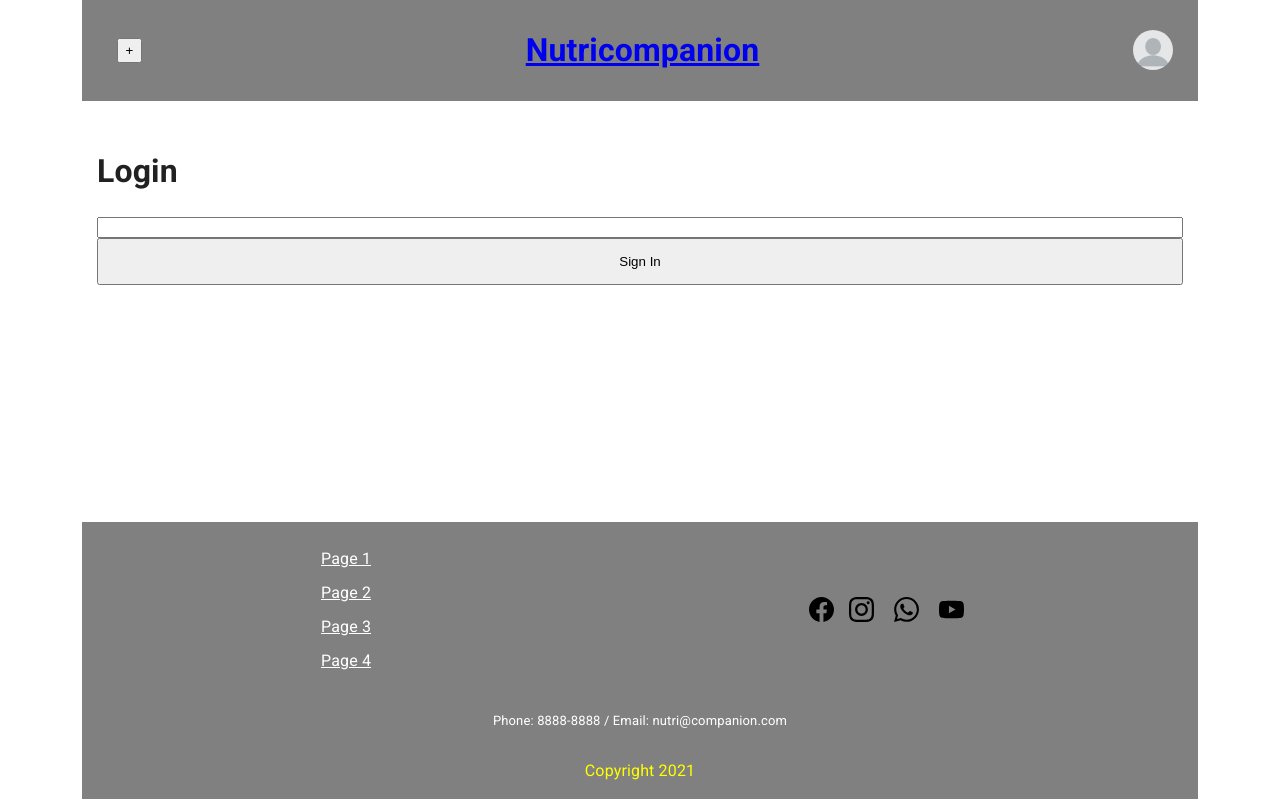
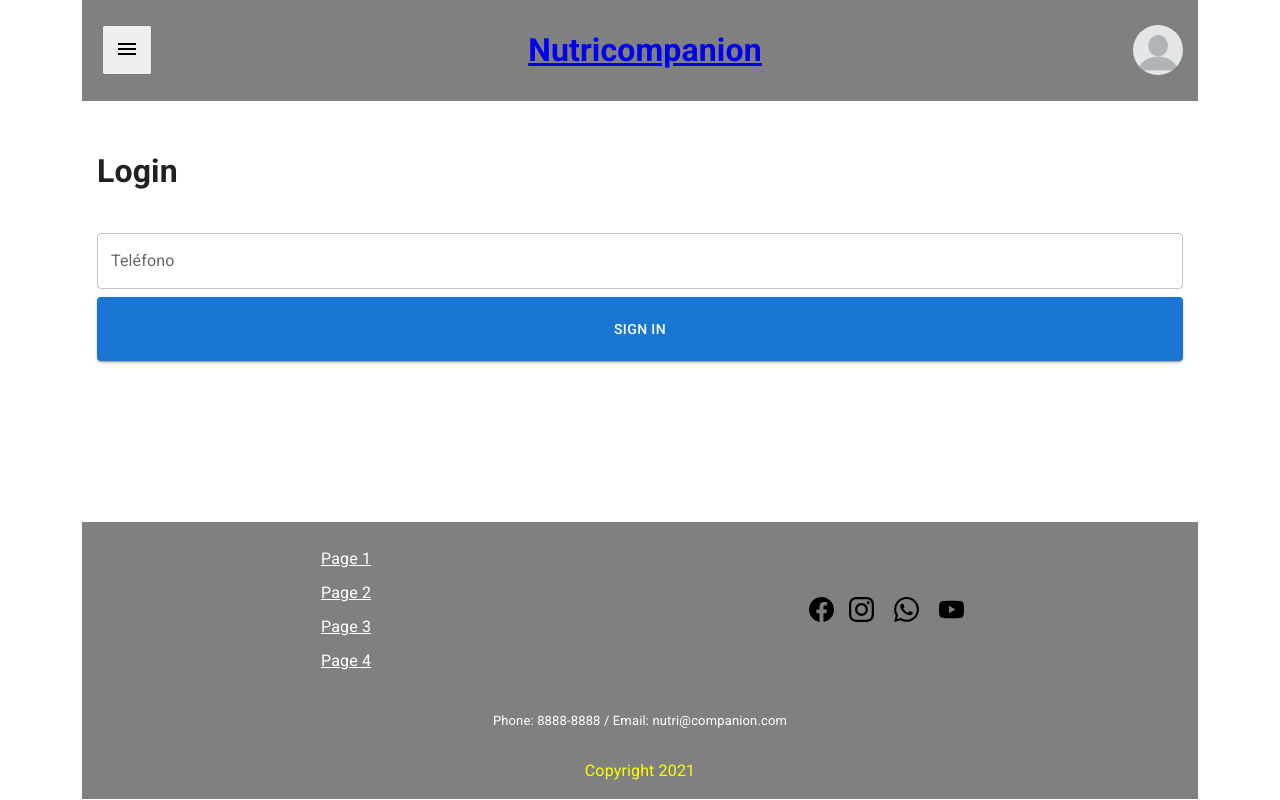
Before and after one commit to after-taste/nutricompanion, a Next.js app: page /user/login in a window 1280 px wide. Built offline with nearby package versions, Linux system fonts and the light colour scheme; no server answers.

Commit message:
MUI the login page

```diff
--- a/components/Avatar/Avatar.js
+++ b/components/Avatar/Avatar.js
@@ -1,4 +1,3 @@
-import { useEffect, useRef, useState } from 'react';
 import Link from 'next/link';
 import { default as MAvatar } from '@mui/material/Avatar';
 
@@ -6,7 +5,11 @@ import Flex from 'components/Flex/Flex';
 
 // import styles from './Avatar.module.css';
 
-const Avatar = ({ children }) => {
+const Avatar = ({
+    children,
+    imageUrl = '/assets/default.webp',
+    ...props
+}) => {
     return (<>
         <Flex
             justifyContent="center"
@@ -14,7 +17,8 @@ const Avatar = ({ children }) => {
             <Link href="/user/profile" passHref>
                 <MAvatar
                     alt="User Profile"
-                    src="/assets/default.webp" />
+                    src={imageUrl}
+                    {...props} />
             </Link>
         </Flex>
     </>);
--- a/components/Header/Header.js
+++ b/components/Header/Header.js
@@ -21,7 +21,8 @@ const Header = () => {
             <Link href="/" passHref>
                 <h1>Nutricompanion</h1>
             </Link>
-            <Avatar />
+            <Avatar
+                sx={{ width: 50, height: 50 }} />
         </Flex>
     </>);
 };
--- a/components/Header/Header.module.css
+++ b/components/Header/Header.module.css
@@ -1,6 +1,6 @@
 .headerContainer {
     background-color: gray;
-    padding: 5px 25px;
+    padding: 5px 15px;
 }
 
 .profilePicture{
--- a/components/Input/Button.js
+++ b/components/Input/Button.js
@@ -1,4 +1,5 @@
 import Flex from 'components/Flex/Flex';
+import { default as MUIButton } from '@mui/material/Button';
 
 const Button = ({
     className,
@@ -11,14 +12,15 @@ const Button = ({
     return (<>
         <Flex
             direction="row">
-            <button
+            <MUIButton
+                variant="contained"
                 style={style}
                 className={className}
                 disabled={disabled}
                 onClick={onClick}
                 {...props}>
                 {children}
-            </button>
+            </MUIButton>
         </Flex>
     </>);
 };
--- a/components/Input/Text.js
+++ b/components/Input/Text.js
@@ -1,15 +1,21 @@
 import { useEffect, useState } from 'react';
+import TextField from '@mui/material/TextField';
 import Flex from 'components/Flex/Flex';
 
-const Text = ({ onChange, defaultValue = '', enabled = true, ...props }) => {
+const Text = ({
+    onChange,
+    label = '',
+    enabled = true,
+    defaultValue = '',
+    ...props
+}) => {
     const [value, setValue] = useState(defaultValue);
+
+    console.log(label)
 
     const onAction = (e) => {
         e.preventDefault();
-
-        if (enabled) {
-            setValue(e.target.value);
-        }
+        if (enabled) setValue(e.target.value);
     };
 
     useEffect(() => {
@@ -21,8 +27,11 @@ const Text = ({ onChange, defaultValue = '', enabled = true, ...props }) => {
     return (<>
         <Flex
             direction="row">
-            <input
-                type="text"
+            <TextField
+                id="outlined-basic"
+                variant="outlined"
+                margin="normal"
+                label={label}
                 value={value}
                 onChange={onAction}
                 {...props} />
--- a/components/Menu/Hamburguer.js
+++ b/components/Menu/Hamburguer.js
@@ -1,6 +1,8 @@
 import { useState, useEffect } from 'react';
+import MenuIcon from '@mui/icons-material/Menu';
+import MenuOpenIcon from '@mui/icons-material/MenuOpen';
+
 import Flex from 'components/Flex/Flex';
-
 import styles from './Hamburguer.module.css';
 
 const Hamburger = () => {
@@ -16,7 +18,11 @@ const Hamburger = () => {
             <button
                 className={styles.button}
                 onClick={() => setIsOpen(!isOpen)}>
-                {isOpen ? 'x' : '+'}
+                {isOpen ?
+                    <MenuOpenIcon />
+                    :
+                    <MenuIcon />
+                }
             </button>
         </Flex>
         {isOpen &&
--- a/components/Menu/Hamburguer.module.css
+++ b/components/Menu/Hamburguer.module.css
@@ -1,12 +1,12 @@
 .hamburguerToggle {
-    margin: 0 15px;
+    margin: 0;
 }
 
 .button {
     z-index: 2;
-    height: 25px;
-    width: 25px;
-    margin: 10px;
+    height:50px;
+    width: 50px;
+    margin: 5px;
 }
 
 .open {
--- a/pages/user/login.js
+++ b/pages/user/login.js
@@ -48,6 +48,7 @@ const Login = ({ user, ...props }) => {
                 <Flex>
                     <Text
                         key="sign-in-input"
+                        label="Teléfono"
                         onChange={setPhone} />
                     <Button
                         id="sign-in-button"
@@ -59,6 +60,7 @@ const Login = ({ user, ...props }) => {
                 <Flex>
                     <Text
                         key="verify-input"
+                        label="Codigo de verificación"
                         onChange={setCode} />
                     <Button
                         onClick={verifySignIn}>
```
